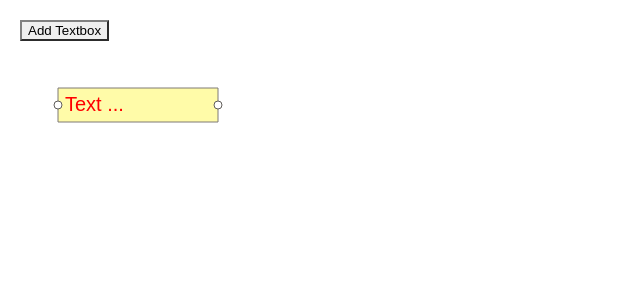
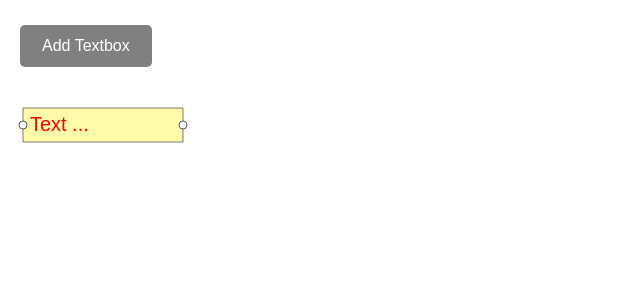
Before and after one commit to chamodi29/konva-angular-textbox, an Angular app: page / in a window 1280 px wide. Shown: the top 300 px of the page, without its empty margins (0-640 px from the left). Built offline with nearby package versions, Linux system fonts and the light colour scheme.

Commit message:
Text Box Button Styling

```diff
--- a/src/app/app.component.html
+++ b/src/app/app.component.html
@@ -1,3 +1,3 @@
 <div id="container"></div>
 
-<button class="txt-button" [ngStyle]="{'border-color': textBoxMode?'blue' : 'gray'}"  (click)="toggleTextBoxMode()">Add Textbox</button>
+<button class="txt-button " [ngClass]="{'clicked': textBoxMode}"  (click)="toggleTextBoxMode()">Add Textbox</button>
--- a/src/app/app.component.scss
+++ b/src/app/app.component.scss
@@ -4,6 +4,23 @@
 
 .txt-button {
   position: absolute;
-    top: 20px;
+  top: 25px;
   left: 20px;
+  background-color: gray;
+  color: white;
+ // border: none;
+  padding: 10px 20px;
+  font-size: 16px;
+  cursor: pointer;
+  transition: background-color 0.3s ease, border-color 0.3s ease;
+  border: 2px solid transparent;
+  border-radius: 5px;
 }
+
+.txt-button.clicked {
+  border-color: rgb(55, 162, 233);
+}
+
+.txt-button:hover {
+  background-color: rgb(167, 160, 160);
+}
--- a/src/app/app.component.ts
+++ b/src/app/app.component.ts
@@ -30,8 +30,8 @@ export class AppComponent implements AfterViewInit {
 
     const textNode = new Konva.Text({
       text: 'Text ...',
-      x: 50,
-      y: 80,
+      x: 15,
+      y: 100,
       fontSize: 20,
       fill: '#FF0000',
       padding: 7,
@@ -40,8 +40,8 @@ export class AppComponent implements AfterViewInit {
     });
 
     const rect = new Konva.Rect({
-      x: 50,
-      y: 80,
+      x: 15,
+      y: 100,
       width: textNode.width(),
       height: textNode.height(),
       fill: '#FFF753',
```
Lines whose indentation alone changed are shown as unchanged.
